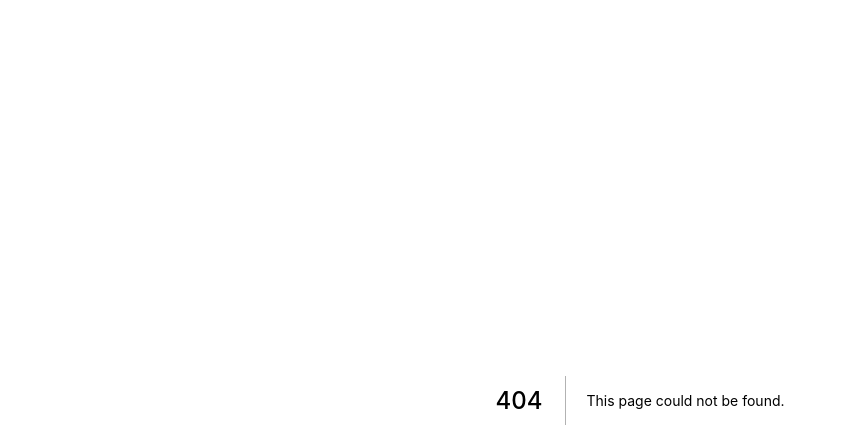
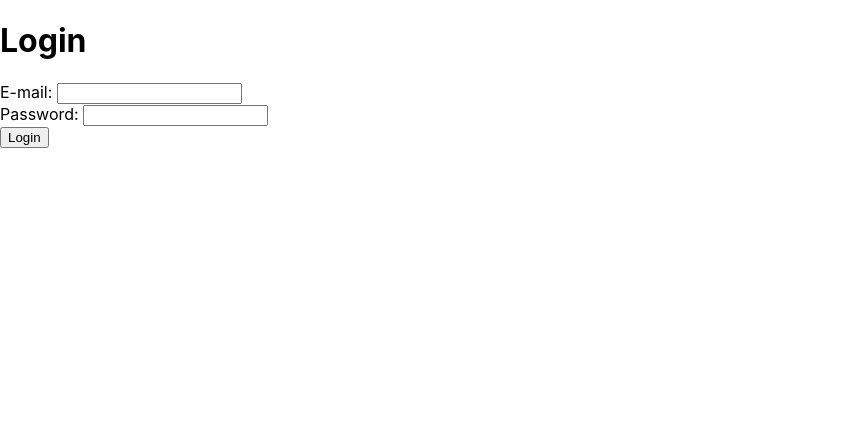
Before and after one commit to NegreckisMartynas/36g-React-MySQL-simple, a Next.js app: page /login in a window 1280 px wide. Before the commit this address had no page. Shown: the top 448 px of the page, without its empty margins (0-847 px from the left). Built offline with nearby package versions, Linux system fonts and the light colour scheme.

Commit message:
Login base

```diff
--- /dev/null
+++ b/pages/api/login.js
@@ -0,0 +1,3 @@
+export default function handler(req, res) {
+    res.status(200).json({ token: '12345' })
+}
--- /dev/null
+++ b/pages/login.js
@@ -0,0 +1,40 @@
+import { redirect } from "next/dist/server/api-utils";
+
+export default function Login() {
+    return (
+        <div>
+            <h1>Login</h1>
+            <form method="post" action="/api/login" onSubmit={loginSubmit}>
+                <div>
+                    <label htmlFor="login-email">E-mail: </label>
+                    <input id="login-email" type="email" name="email"/>
+                </div>
+                <div>
+                    <label htmlFor="login-password">Password: </label>
+                    <input id="login-password" type="password" name="password"/>
+                </div>
+                <button type="submit">Login</button>
+            </form>
+        </div>
+    )
+}
+
+
+function loginSubmit(event) {
+    event.preventDefault();
+    const formData = {};
+    new FormData(event.target).forEach((value, key) => formData[key] = value);
+    console.log(formData);
+    fetch('/api/login', {
+        method: 'POST',
+        body: JSON.stringify(formData)
+    }).then(async res => { //login success - 200; fail - 400
+        if(res.status === 200) {
+            const body = await res.json();
+            document.cookie = `accessToken=${body.token}`;//set cookies
+            window.location.href = '/admin';
+        } else {
+            alert('Invalid username or password');
+        }
+    });
+}
```
Also changed, not shown: pages/admin.js (added, +7 -0 lines).
